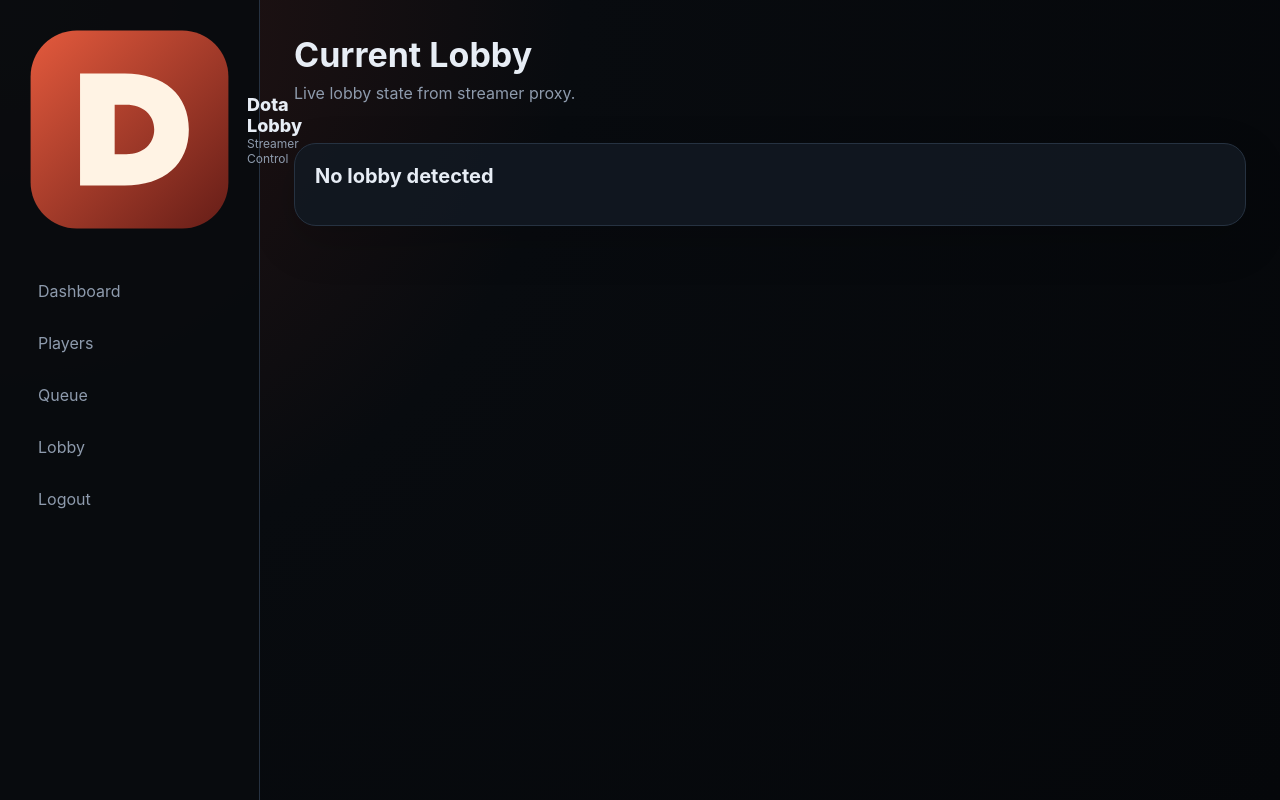
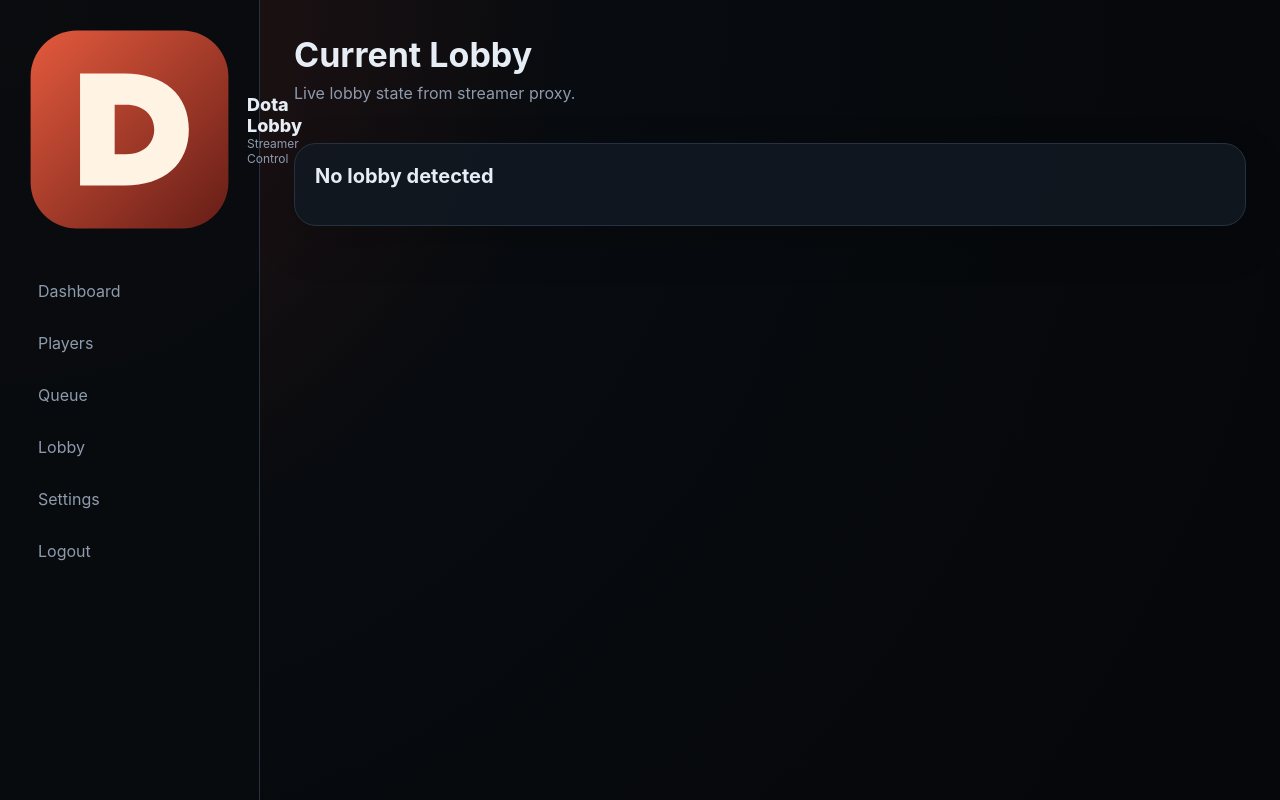
Before and after one commit to tyuh0611-cyber/dota-twitch-lobby-bot, a FastAPI app: template bot_backend/app/templates/lobby.html in a window 1280 px wide. Run offline with FastAPI, Linux system fonts and the light colour scheme; the template is opened without the code that fills it, so the values that code supplies are empty; parts of the project's set-up code (start-up, migrations or seed data) failed here and were passed over.

Commit message:
Add settings nav item

```diff
--- a/bot_backend/app/templates/base.html
+++ b/bot_backend/app/templates/base.html
@@ -4,7 +4,7 @@
   <meta charset="utf-8">
   <meta name="viewport" content="width=device-width, initial-scale=1">
   <title>{{ title or 'Dota Lobby Dashboard' }}</title>
-  <link rel="icon" href="/static/assets/logo.svg" type="image/svg+xml">
+  <link rel="icon" href="/static/assets/logo.svg?v=2" type="image/svg+xml">
   <link rel="stylesheet" href="/static/style.css">
   {% block head %}{% endblock %}
 </head>
@@ -12,7 +12,7 @@
   <div class="shell">
     <aside class="sidebar">
       <div class="brand">
-        <img class="brand-logo" src="/static/assets/logo.svg" alt="Dota Lobby">
+        <img class="brand-logo" src="/static/assets/logo.svg?v=2" alt="Dota Lobby">
         <div>
           <div class="brand-title">Dota Lobby</div>
           <div class="brand-subtitle">Streamer Control</div>
@@ -23,6 +23,7 @@
         <a href="/players">Players</a>
         <a href="/queue">Queue</a>
         <a href="/lobby">Lobby</a>
+        <a href="/settings">Settings</a>
         <a href="/logout">Logout</a>
       </nav>
     </aside>
```
